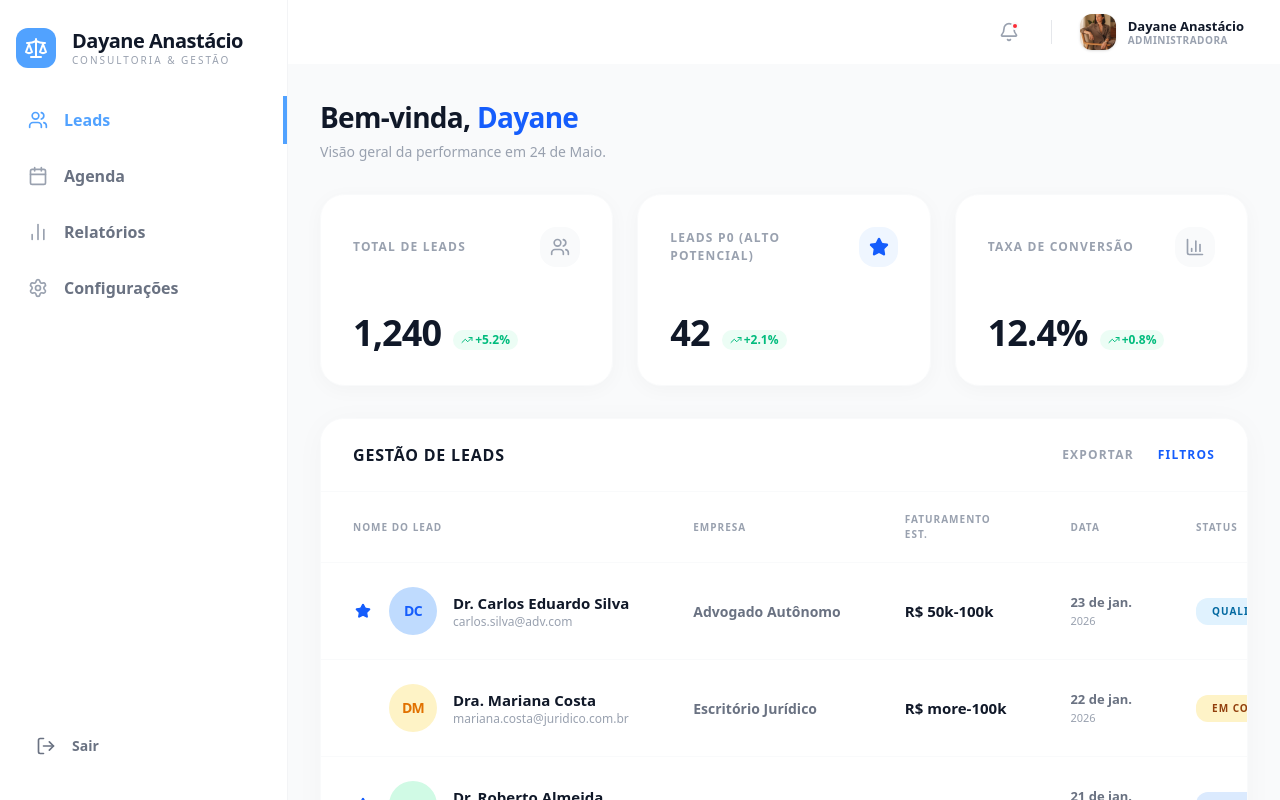
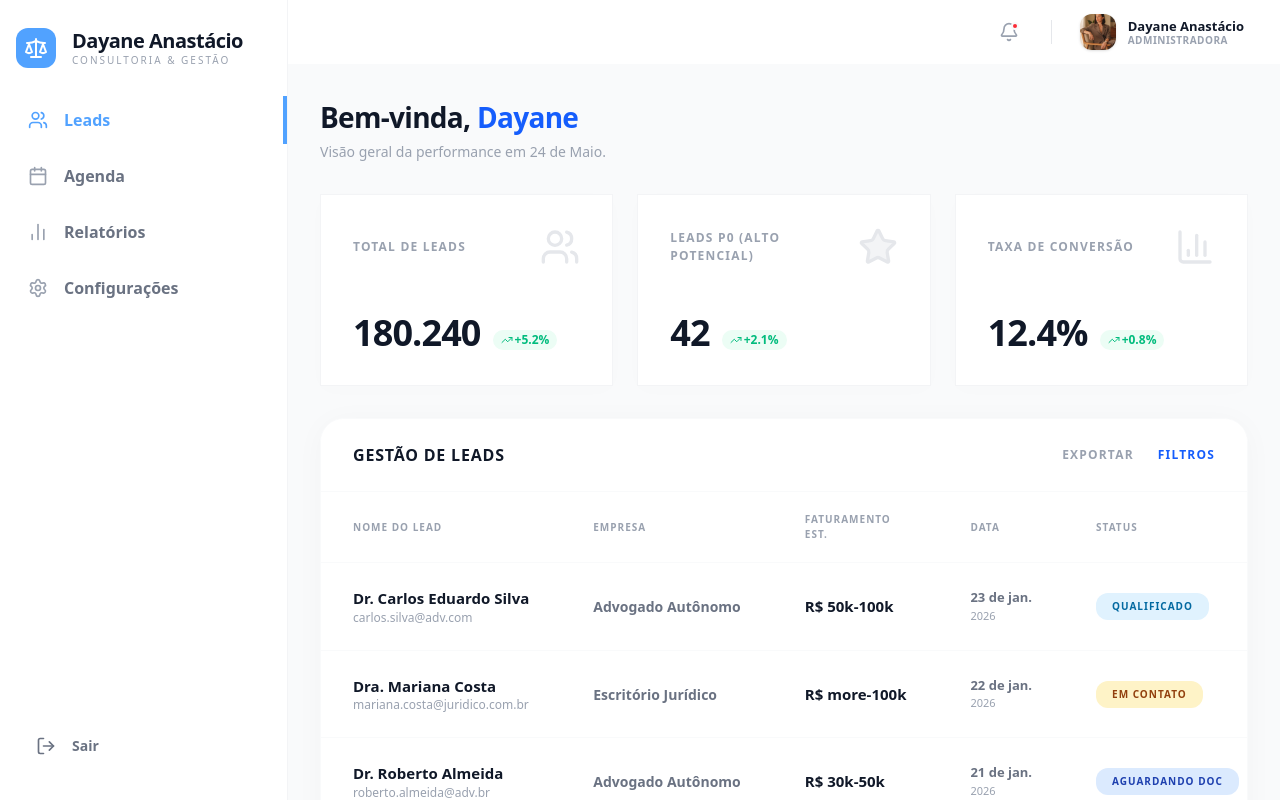
Before and after one commit to rodrigoanastacio/DA_webapp, a Next.js app: page /dashboard in a window 1280 px wide. Built offline with nearby package versions, Linux system fonts and the light colour scheme.

Commit message:
feat: alterações no card e tabela

```diff
--- a/src/app/(dashboard)/dashboard/page.tsx
+++ b/src/app/(dashboard)/dashboard/page.tsx
@@ -55,18 +55,18 @@ export default function DashboardPage() {
       {/* Stats Cards */}
       <div className="grid gap-6 grid-cols-1 sm:grid-cols-2 lg:grid-cols-3">
         {/* Total de Leads */}
-        <div className="bg-white rounded-[24px] p-8 shadow-[0_4px_20px_rgba(0,0,0,0.03)] border border-gray-50 flex flex-col justify-between h-48">
+        <div className="bg-white p-8 shadow-[0_4px_20px_rgba(0,0,0,0.01)] border border-gray-100 flex flex-col justify-between h-48">
           <div className="flex items-center justify-between mb-6">
             <p className="text-[12px] font-bold text-gray-400 uppercase tracking-widest">
               Total de Leads
             </p>
-            <div className="w-10 h-10 rounded-xl bg-gray-50 flex items-center justify-center">
-              <Users className="w-5 h-5 text-gray-400" />
+            <div className="w-10 h-10 flex items-center justify-center">
+              <Users className="w-10 h-10 text-gray-200" />
             </div>
           </div>
           <div className="flex items-baseline gap-3">
             <span className="text-4xl font-extrabold text-gray-900 tracking-tight">
-              1,240
+              180.240
             </span>
             <div className="flex items-center gap-0.5 text-emerald-500 font-bold text-xs bg-emerald-50 px-2 py-0.5 rounded-full">
               <TrendingUp className="w-3 h-3" />
@@ -76,13 +76,13 @@ export default function DashboardPage() {
         </div>
 
         {/* Alto Potencial */}
-        <div className="bg-white rounded-[24px] p-8 shadow-[0_4px_20px_rgba(0,0,0,0.03)] border border-gray-50 flex flex-col justify-between h-48">
+        <div className="bg-white p-8 shadow-[0_4px_20px_rgba(0,0,0,0.01)] border border-gray-100 flex flex-col justify-between h-48">
           <div className="flex items-center justify-between mb-6">
             <p className="text-[12px] font-bold text-gray-400 uppercase tracking-widest">
               Leads P0 (Alto Potencial)
             </p>
-            <div className="w-10 h-10 rounded-xl bg-blue-50 flex items-center justify-center">
-              <Star className="w-5 h-5 text-blue-600 fill-blue-600" />
+            <div className="w-10 h-10 flex items-center justify-center">
+              <Star className="w-10 h-10 text-gray-200 fill-gray-100" />
             </div>
           </div>
           <div className="flex items-baseline gap-3">
@@ -97,13 +97,13 @@ export default function DashboardPage() {
         </div>
 
         {/* Taxa de Conversão */}
-        <div className="bg-white rounded-[24px] p-8 shadow-[0_4px_20px_rgba(0,0,0,0.03)] border border-gray-50 flex flex-col justify-between h-48">
+        <div className="bg-white p-8 shadow-[0_4px_20px_rgba(0,0,0,0.01)] border border-gray-100 flex flex-col justify-between h-48">
           <div className="flex items-center justify-between mb-6">
             <p className="text-[12px] font-bold text-gray-400 uppercase tracking-widest">
               Taxa de Conversão
             </p>
-            <div className="w-10 h-10 rounded-xl bg-gray-50 flex items-center justify-center">
-              <BarChart3 className="w-5 h-5 text-gray-400" />
+            <div className="w-10 h-10 flex items-center justify-center">
+              <BarChart3 className="w-10 h-10 text-gray-200" />
             </div>
           </div>
           <div className="flex items-baseline gap-3">
@@ -170,19 +170,19 @@ export default function DashboardPage() {
                   >
                     <td className="px-8 py-6 whitespace-nowrap">
                       <div className="flex items-center gap-4">
-                        <div className="w-5 flex justify-center">
+                        {/* <div className="w-5 flex justify-center">
                           {isP0 && (
                             <Star className="w-4 h-4 text-blue-600 fill-blue-600 shrink-0" />
                           )}
-                        </div>
-                        <div
+                        </div> */}
+                        {/* <div
                           className={cn(
                             'w-12 h-12 rounded-full flex items-center justify-center font-bold text-sm tracking-tighter shrink-0 transition-transform group-hover:scale-105',
                             avatarColors[index % avatarColors.length]
                           )}
                         >
                           {getInitials(lead.nome_completo)}
-                        </div>
+                        </div> */}
                         <div className="flex flex-col">
                           <span className="font-extrabold text-gray-900 text-[15px]">
                             {lead.nome_completo}
```
